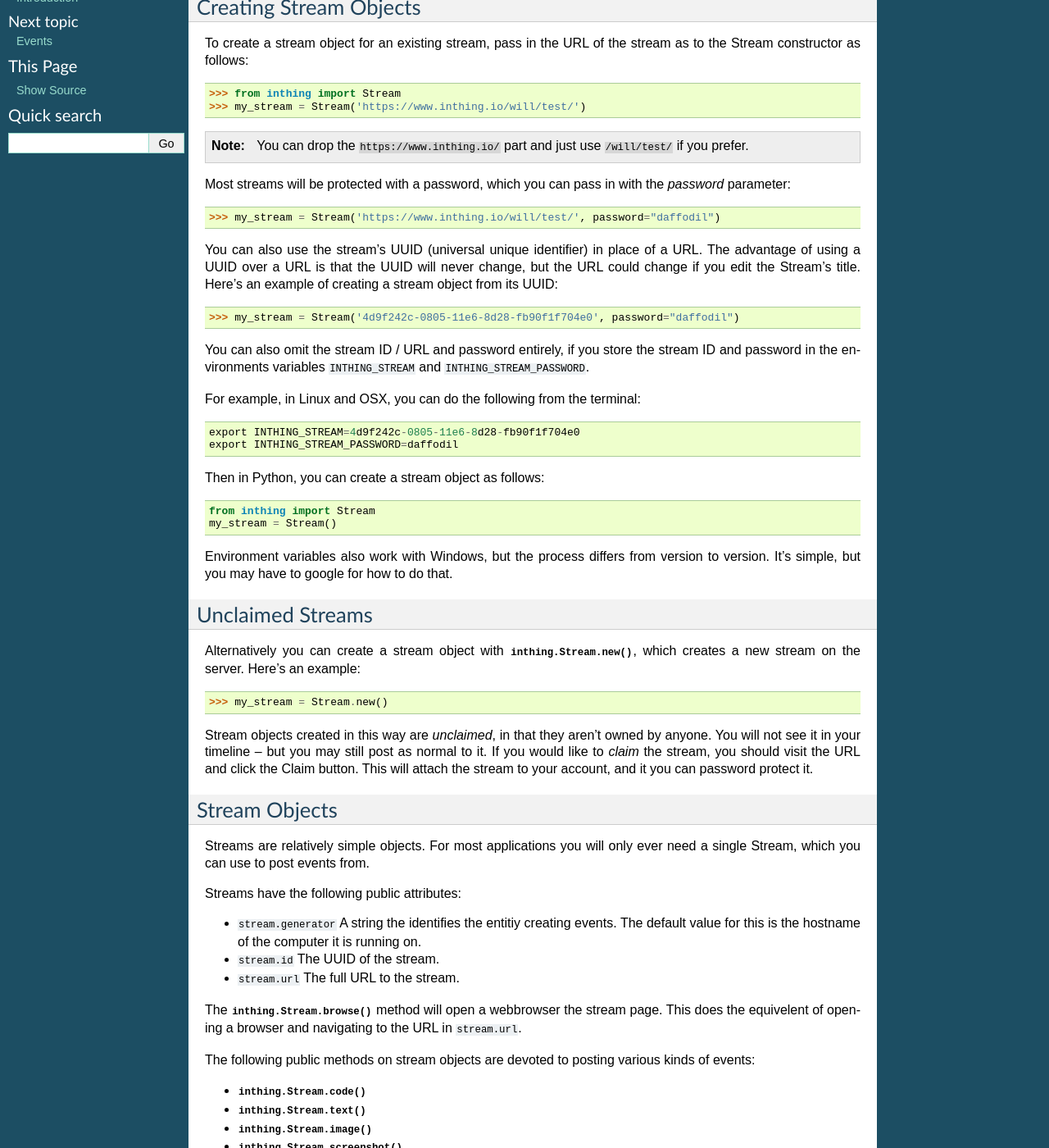
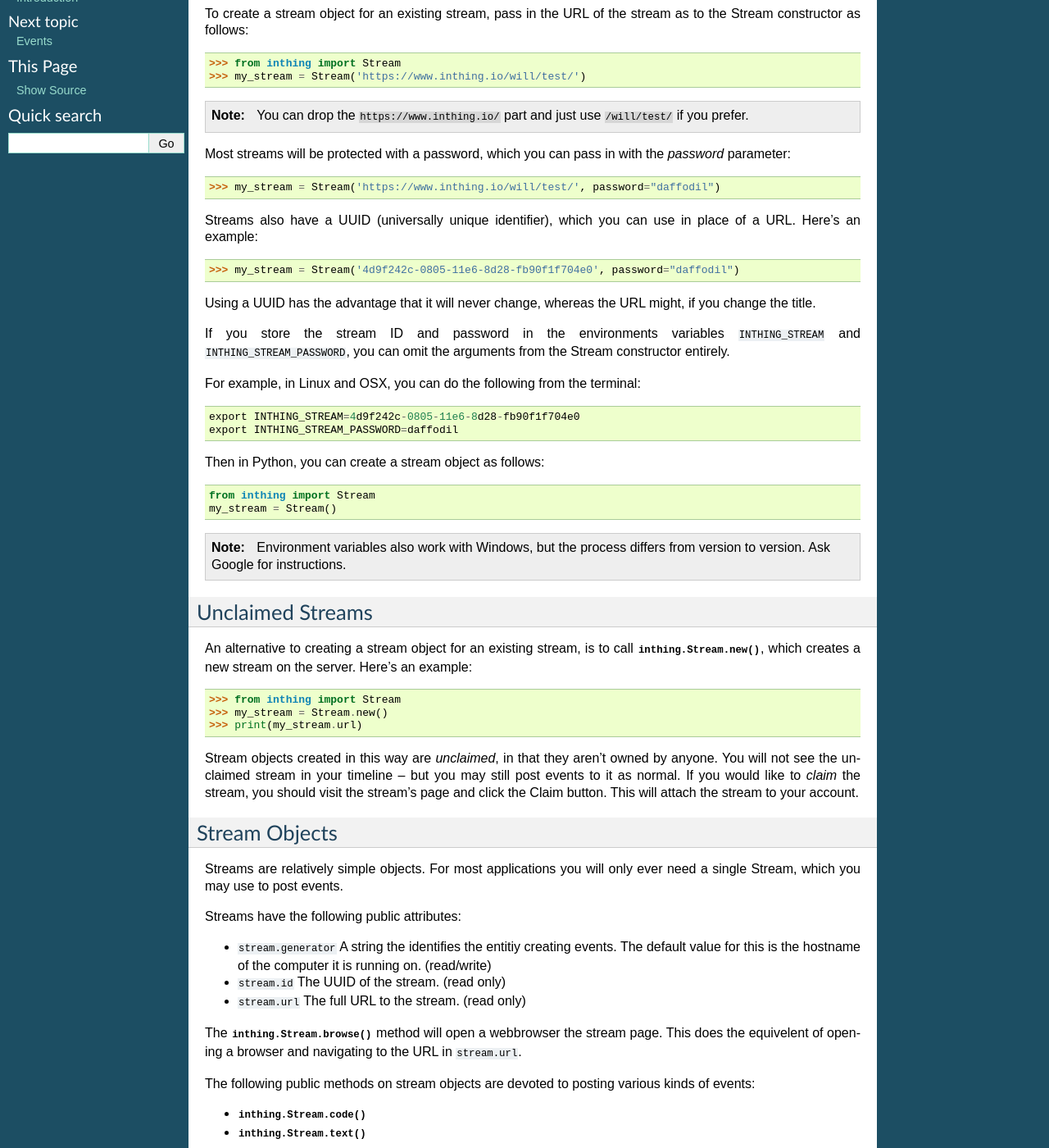
Before and after one commit to willmcgugan/inthing, a Sphinx documentation site: the page built from docs/streams.rst, in a window 1280 px wide and 1400 px high, scrolled down 202 px. Shown: the whole window at 82% size. Built offline with Sphinx 7.4.7, drawn with Linux system fonts in a browser that asks for light colours; some of the changed text lies outside the part shown.

Commit message:
docs and tidy

```diff
--- a/docs/introduction.rst
+++ b/docs/introduction.rst
@@ -20,4 +20,4 @@
 
     inthing -v
 
-You will probably also want to create an inthing.io account, which you can do by visiting `<https://inthing.io>`_. Creating an account is *not* a requirement, but it will give you more control over streams, and the ability to password protect a stream.
+You will probably also want to create an inthing.io account, which you can do by visiting `<https://inthing.io>`_. Creating an account is *not* a requirement, but will give you more control over your streams.
--- a/docs/streams.rst
+++ b/docs/streams.rst
@@ -3,9 +3,7 @@
 Streams
 =======
 
-A stream object is an instance of a :class:`inthing.Stream` and represents a single inthing.io stream.
-
-You can either create a stream object from an existing stream (using credentials you will find on the stream page), or you can create an entirely new stream and later claim it (add it to your account).
+A stream is a URL on inthing.io with a list of events. You can post to a stream with an instance of a :class:`inthing.stream.Stream` class.
 
 Creating Stream Objects
 -----------------------
@@ -21,11 +19,13 @@
 
 >>> my_stream = Stream('https://www.inthing.io/will/test/', password="daffodil")
 
-You can also use the stream's UUID (universal unique identifier) in place of a URL. The advantage of using a UUID over a URL is that the UUID will never change, but the URL could change if you edit the Stream's title. Here's an example of creating a stream object from its UUID::
+Streams also have a UUID (universally unique identifier), which you can use in place of a URL. Here's an example::
 
 >>> my_stream = Stream('4d9f242c-0805-11e6-8d28-fb90f1f704e0', password="daffodil")
 
-You can also omit the stream ID / URL and password entirely, if you store the stream ID and password in the environments variables ``INTHING_STREAM`` and ``INTHING_STREAM_PASSWORD``.
+Using a UUID has the advantage that it will never change, whereas the URL might, if you change the title.
+
+If you store the stream ID and password in the environments variables ``INTHING_STREAM`` and ``INTHING_STREAM_PASSWORD``, you can omit the arguments from the Stream constructor entirely.
 
 For example, in Linux and OSX, you can do the following from the terminal::
 
@@ -37,27 +37,29 @@
     from inthing import Stream
     my_stream = Stream()
 
-Environment variables also work with Windows, but the process differs from version to version. It's simple, but you may have to google for how to do that.
+.. note:: Environment variables also work with Windows, but the process differs from version to version. Ask Google for instructions.
 
 Unclaimed Streams
 -----------------
 
-Alternatively you can create a stream object with :func:`inthing.Stream.new`, which creates a new stream on the server. Here's an example:
+An alternative to creating a stream object for an existing stream, is to call :func:`inthing.Stream.new`, which creates a new stream on the server. Here's an example:
 
+>>> from inthing import Stream
 >>> my_stream = Stream.new()
+>>> print(my_stream.url)
 
-Stream objects created in this way are *unclaimed*, in that they aren't owned by anyone. You will not see it in your timeline -- but you may still post as normal to it. If you would like to *claim* the stream, you should visit the URL and click the Claim button. This will attach the stream to your account, and it you can password protect it.
+Stream objects created in this way are *unclaimed*, in that they aren't owned by anyone. You will not see the unclaimed stream in your timeline -- but you may still post events to it as normal. If you would like to *claim* the stream, you should visit the stream's page and click the Claim button. This will attach the stream to your account.
 
 Stream Objects
 -----------------
 
-Streams are relatively simple objects. For most applications you will only ever need a single Stream, which you can use to post events from.
+Streams are relatively simple objects. For most applications you will only ever need a single Stream, which you may use to post events.
 
 Streams have the following public attributes:
 
-* ``stream.generator`` A string the identifies the entitiy creating events. The default value for this is the hostname of the computer it is running on.
-* ``stream.id`` The UUID of the stream.
-* ``stream.url`` The full URL to the stream.
+* ``stream.generator`` A string the identifies the entitiy creating events. The default value for this is the hostname of the computer it is running on. (read/write)
+* ``stream.id`` The UUID of the stream. (read only)
+* ``stream.url`` The full URL to the stream. (read only)
 
 The :func:`inthing.Stream.browse` method will open a webbrowser the stream page. This does the equivelent of opening a browser and navigating to the URL in ``stream.url``.
 
```
Also changed, not shown: other parts of docs/streams.rst (+3 -3 lines), docs/events.rst (+44 -8 lines), inthing/_version.py (line endings or trailing spaces), 6 other files.
